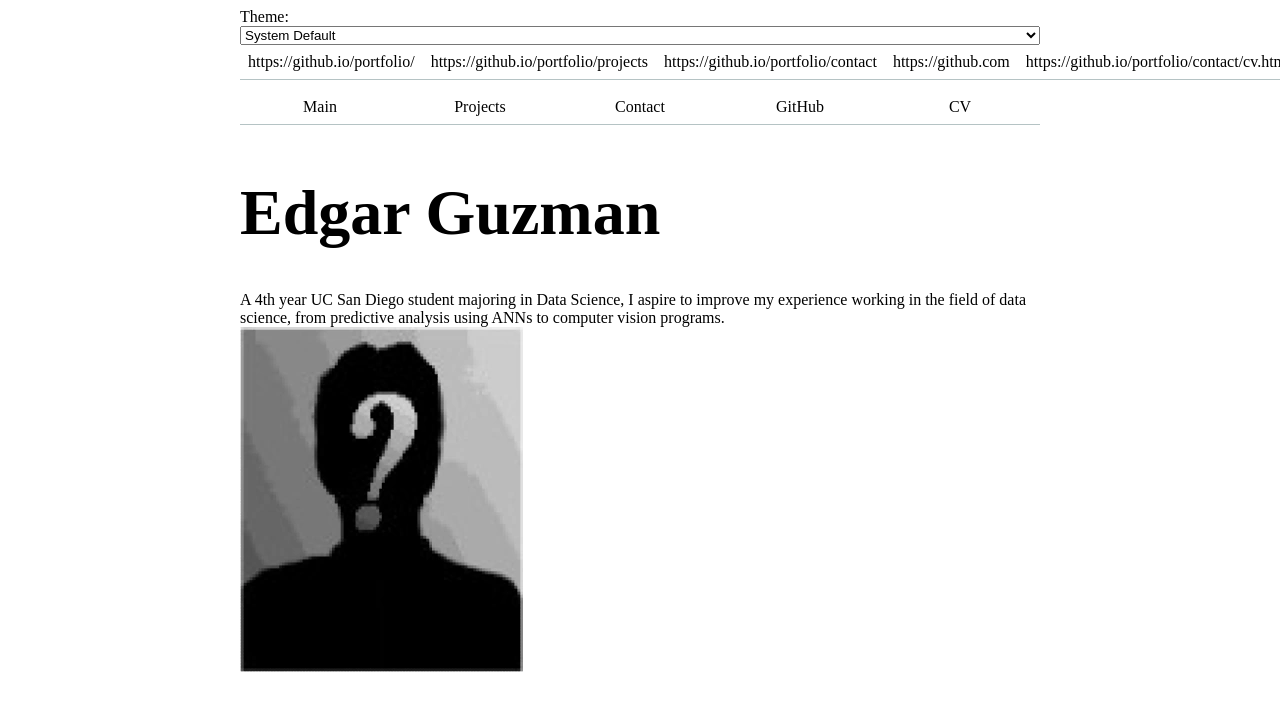
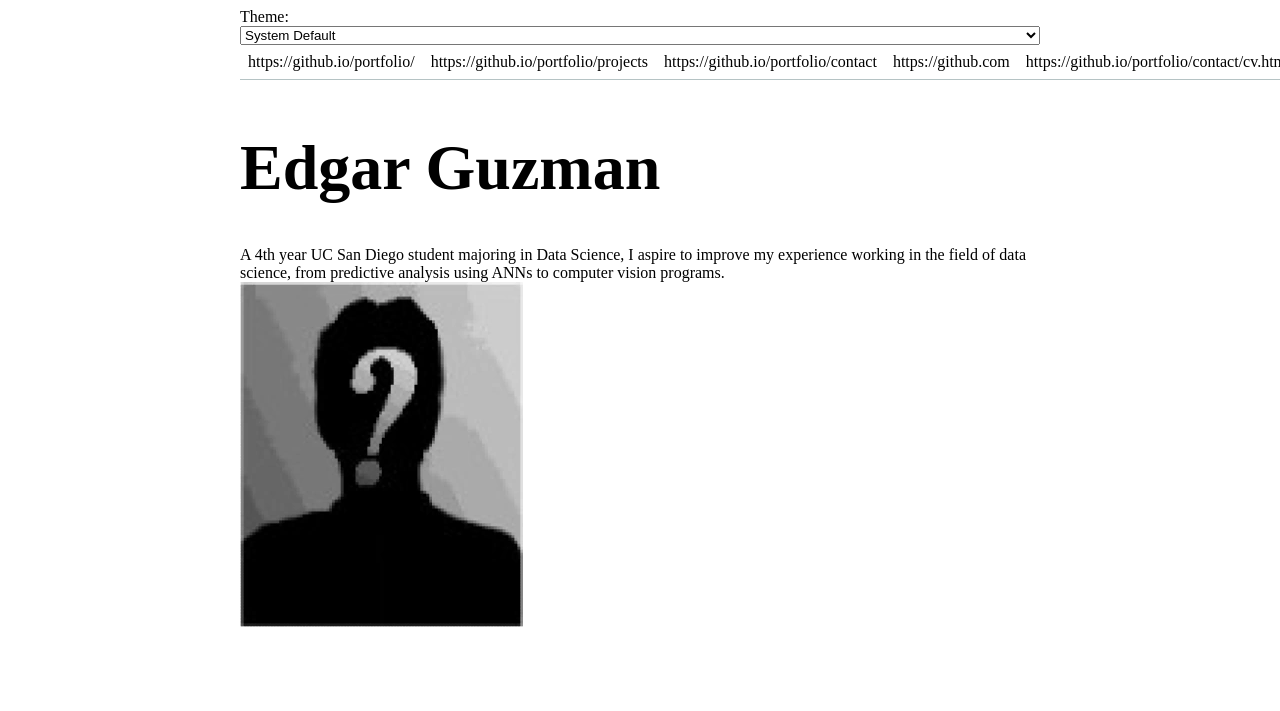
Before and after one commit to eiguzman/portfolio, a Jekyll site: the page index.html, which Jekyll copies as it is, in a window 1280 px wide. Shown: the top 711 px of the page. Built offline with Jekyll 4.4.1, drawn with Linux system fonts in a browser that asks for light colours.

Commit message:
removed duplicate links

```diff
--- a/contact/index.html
+++ b/contact/index.html
@@ -8,13 +8,13 @@
     <title>Edgar Guzman: Contact</title>
 </head>
 <body>
-    <nav>
+    <!-- <nav>
         <a href="https://eiguzman.github.io/portfolio/">Main</a>
         <a href="https://eiguzman.github.io/portfolio/projects/index.html">Projects</a>
         <a href="https://eiguzman.github.io/portfolio/contact/index.html">Contact</a>
         <a href="https://github.com/eiguzman" target="_blank">GitHub</a>
         <a href="https://eiguzman.github.io/portfolio/contact/cv.html">CV</a>
-    </nav>
+    </nav> -->
     <h1>Contact</h1>
     <form action=mailto:eiguzman@ucsd.edu method="post" enctype="text/plain">
         <label>Email:<input type="email" name="email"></label>
--- a/global.js
+++ b/global.js
@@ -26,7 +26,7 @@ for (let p of pages) {
     }
     let a = document.createElement('a');
     a.href = url;
-    a.textContent = displayUrl; // Use displayUrl for the text content
+    a.textContent = displayUrl;
     nav.append(a);
     a.classList.toggle(
         'current',
--- a/index.html
+++ b/index.html
@@ -9,13 +9,6 @@
     <title>Edgar Guzman: Personal site and portfolio</title>
 </head>
 <body>
-    <nav>
-        <a href="https://eiguzman.github.io/portfolio/">Main</a>
-        <a href="https://eiguzman.github.io/portfolio/projects/index.html">Projects</a>
-        <a href="https://eiguzman.github.io/portfolio/contact/index.html">Contact</a>
-        <a href="https://github.com/eiguzman" target="_blank">GitHub</a>
-        <a href="https://eiguzman.github.io/portfolio/contact/cv.html">CV</a>
-    </nav>
     <h1>Edgar Guzman</h1>
     <p1>A 4th year UC San Diego student majoring in Data Science, I aspire to improve my experience working in the field of data science,
         from predictive analysis using ANNs to computer vision programs.</p1>
--- a/projects/index.html
+++ b/projects/index.html
@@ -8,13 +8,13 @@
     <title>Edgar Guzman: Projects</title>
 </head>
 <body>
-    <nav>
+    <!-- <nav>
         <a href="https://eiguzman.github.io/portfolio/">Main</a>
         <a href="https://eiguzman.github.io/portfolio/projects/index.html">Projects</a>
         <a href="https://eiguzman.github.io/portfolio/contact/index.html">Contact</a>
         <a href="https://github.com/eiguzman" target="_blank">GitHub</a>
         <a href="https://eiguzman.github.io/portfolio/contact/cv.html">CV</a>
-    </nav>
+    </nav> -->
     <h1>Projects</h1>
     <div class="projects">
         <article>
```
